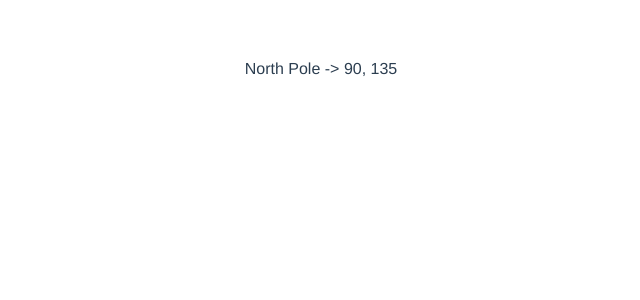
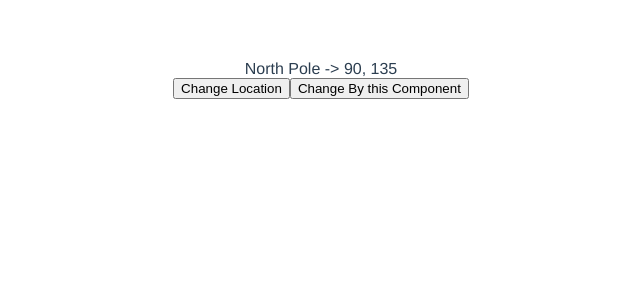
Before and after one commit to UyCode/vue3, a Vue app: page / in a window 1280 px wide. Shown: the top 300 px of the page, without its empty margins (319-959 px from the left). Built offline with nearby package versions, Linux system fonts and the light colour scheme.

Commit message:
feat(✨Update provide and inject): 🧿

```diff
--- a/src/components/CompositionAPI/MyMap.vue
+++ b/src/components/CompositionAPI/MyMap.vue
@@ -3,14 +3,14 @@
 </template>
 
 <script>
-	import {provide} from 'vue';
+	import {provide, reactive, ref, readonly} from 'vue';
 	import MyMarker from "./MyMarker";
 	export default {
 		name: "MyMap",
 		components:{
 			MyMarker
 		},
-
+		// method 1
 		/*provide:{
 			location: 'North Pole',
 			geolocation: {
@@ -20,11 +20,41 @@
 		}*/
 
 		setup() {
-			provide('location', 'North Pole');
+			// method 2
+			/*provide('location', 'North Pole');
 			provide('geolocation', {
 				longitude: 90,
 				latitude: 135
+			});*/
+
+			//method 3, Reactivity
+			const location = ref('North Pole');
+
+			const geolocation = reactive({
+				longitude: 90,
+				latitude: 135
 			});
+
+			// this is equal to same name method in methods options
+			const updateLocation = () =>{
+				location.value = 'South Pole';
+			}
+
+			// can provide read-only, injected component not able to change the props value
+			provide('location', readonly(location));
+			provide('geolocation', readonly(geolocation));
+			provide('updateLocation', updateLocation);
+
+			return {
+				location
+			}
+		},
+
+		methods:{
+			// mutating reactivity properties
+			/*updateLocation(){
+				this.location = 'South Pole';
+			}*/
 		}
 	}
 </script>
--- a/src/components/CompositionAPI/MyMarker.vue
+++ b/src/components/CompositionAPI/MyMarker.vue
@@ -1,20 +1,43 @@
 <template>
-	<div> {{userLocation}} -> {{userGeolocation.longitude}}, {{userGeolocation.latitude}}</div>
+	<div> {{userLocation}} ->
+		{{userGeolocation.longitude}},
+		{{userGeolocation.latitude}}
+
+		<div>
+			<button @click="updateLocation"> Change Location</button>
+			<button @click="changeLocation"> Change By this Component</button>
+		</div>
+
+	</div>
+
 </template>
 
 <script>
 	import {inject} from 'vue';
 	export default {
 		name: "MyMarker",
+		//method 1
 		/*inject: ['location', 'geolocation']*/
 
 		setup(){
+			//method 2
 			const userLocation = inject('location', );
 			const userGeolocation = inject('geolocation');
+			const updateLocation = inject('updateLocation');
+
+			// try to change read-only props in there
+			// this will fail and show the reason in console
+			const changeLocation = () =>{
+				userLocation.value = 'changed by injected component';
+				console.log(userLocation.value);
+			}
+
 
 			return{
 				userLocation,
-				userGeolocation
+				userGeolocation,
+				updateLocation,
+				changeLocation
 			};
 		}
 	}
```
